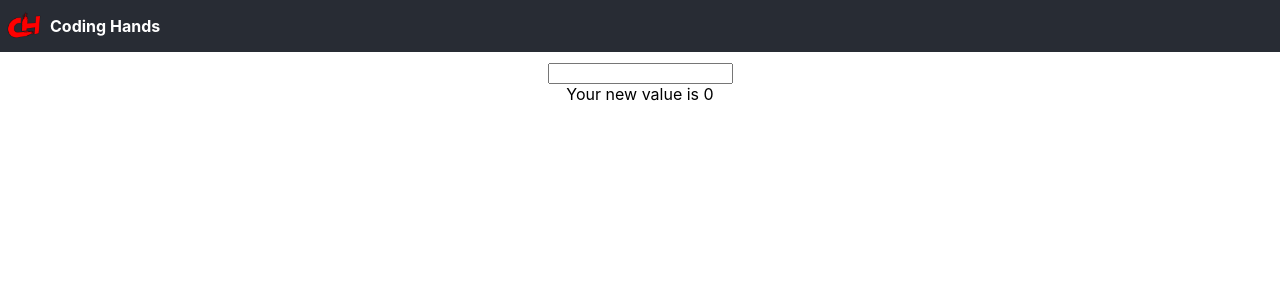
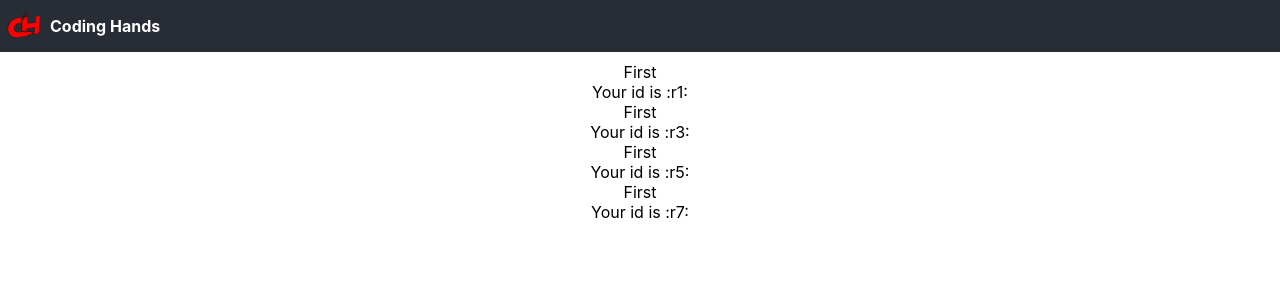
Before and after one commit to Ramesh21071993/coding_hands_react_hooks, a React (Create React App) app: page / in a window 1280 px wide. Shown: the top 300 px of the page. Built offline with nearby package versions, Linux system fonts and the light colour scheme.

Commit message:
UseId Added

```diff
--- a/src/App.tsx
+++ b/src/App.tsx
@@ -7,6 +7,7 @@
 import UseDebugValue from "./Hooks/UseDebugValue";
 import UseDeferredValue from "./Hooks/UseDeferredValue";
 import UseEffect from "./Hooks/UseEffect";
+import UseId from "./Hooks/UseId";
 
 function App() {
   return (
@@ -20,7 +21,8 @@
         {/* <UseContext /> */}
         {/* <UseDebugValue /> */}
         {/* <UseDeferredValue /> */}
-        <UseEffect />
+        {/* <UseEffect /> */}
+        <UseId />
       </body>
     </div>
   );
--- /dev/null
+++ b/src/Hooks/UseId/index.tsx
@@ -0,0 +1,28 @@
+import React, { useId } from "react";
+
+const Item = () => {
+  const id = useId();
+
+  return (
+    <>
+      <div id={id}>First</div>
+      Your id is {id}
+    </>
+  );
+};
+
+const UseId = () => {
+  const id = useId();
+
+  return (
+    <>
+      <div id={id}>First</div>
+      Your id is {id}
+      <Item />
+      <Item />
+      <Item />
+    </>
+  );
+};
+
+export default UseId;
```
